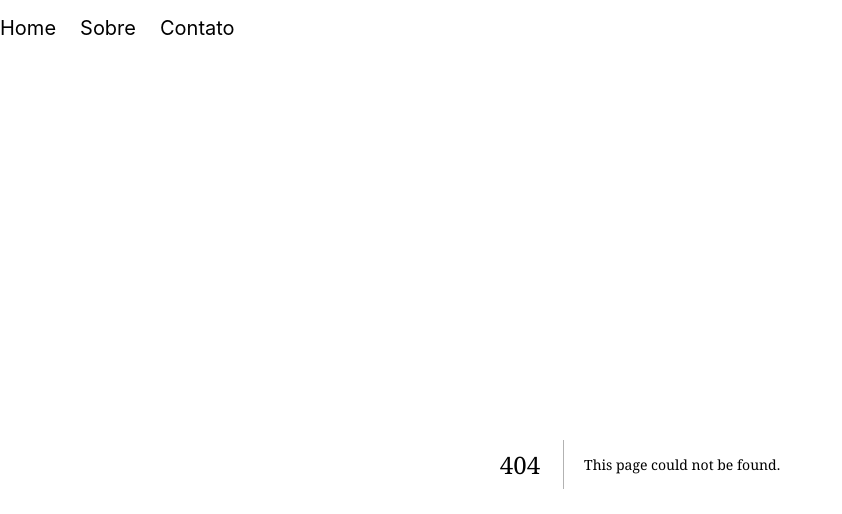
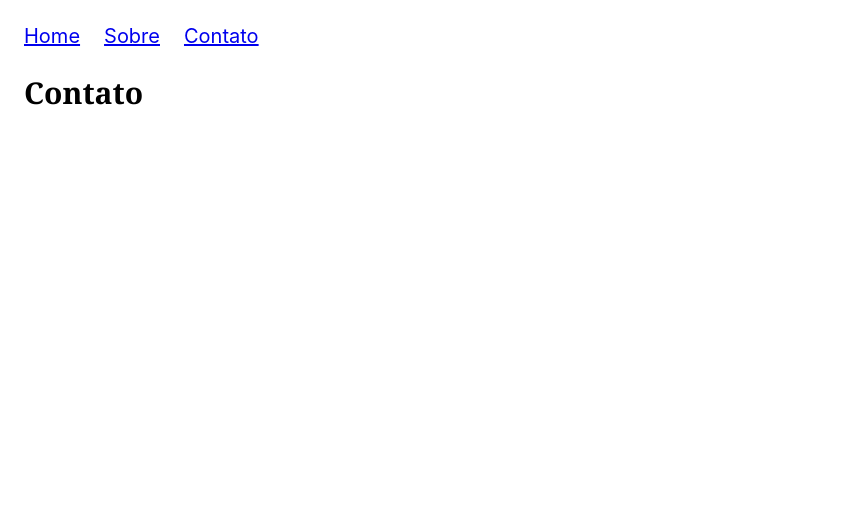
Before and after one commit to pedrorvidal/og-nextjs, a Next.js app: page /contato in a window 1280 px wide. Before the commit this address had no page. Shown: the top 514 px of the page, without its empty margins (0-842 px from the left). Built offline with nearby package versions, Linux system fonts and the light colour scheme.

Commit message:
componente LINK e menu atualizado

```diff
--- a/src/app/components/menu.tsx
+++ b/src/app/components/menu.tsx
@@ -1,9 +1,17 @@
+import Link from 'next/link';
+
 export default function Menu() {
   return (
     <ul className="menu">
-      <li>Home</li>
-      <li>Sobre</li>
-      <li>Contato</li>
+      <li>
+        <Link href="/">Home</Link>
+      </li>
+      <li>
+        <Link href="/sobre#empresa">Sobre</Link>
+      </li>
+      <li>
+        <Link href="/contato">Contato</Link>
+      </li>
     </ul>
   );
 }
--- /dev/null
+++ b/src/app/contato/page.tsx
@@ -0,0 +1,7 @@
+export default function ContatoPage() {
+  return (
+    <main>
+      <h2>Contato</h2>
+    </main>
+  );
+}
```
Also changed, not shown: src/app/sobre/page.tsx (+5 -2 lines).
